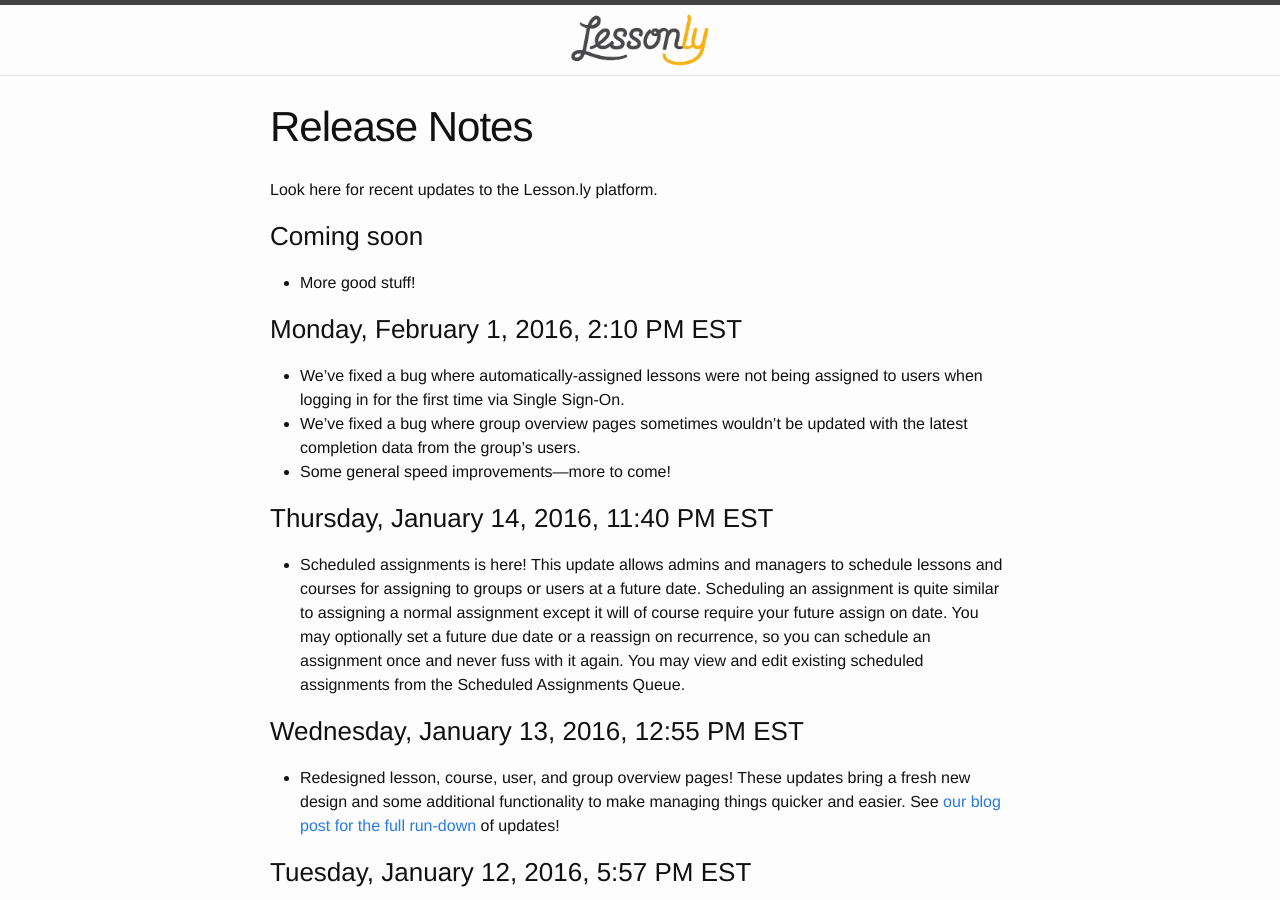
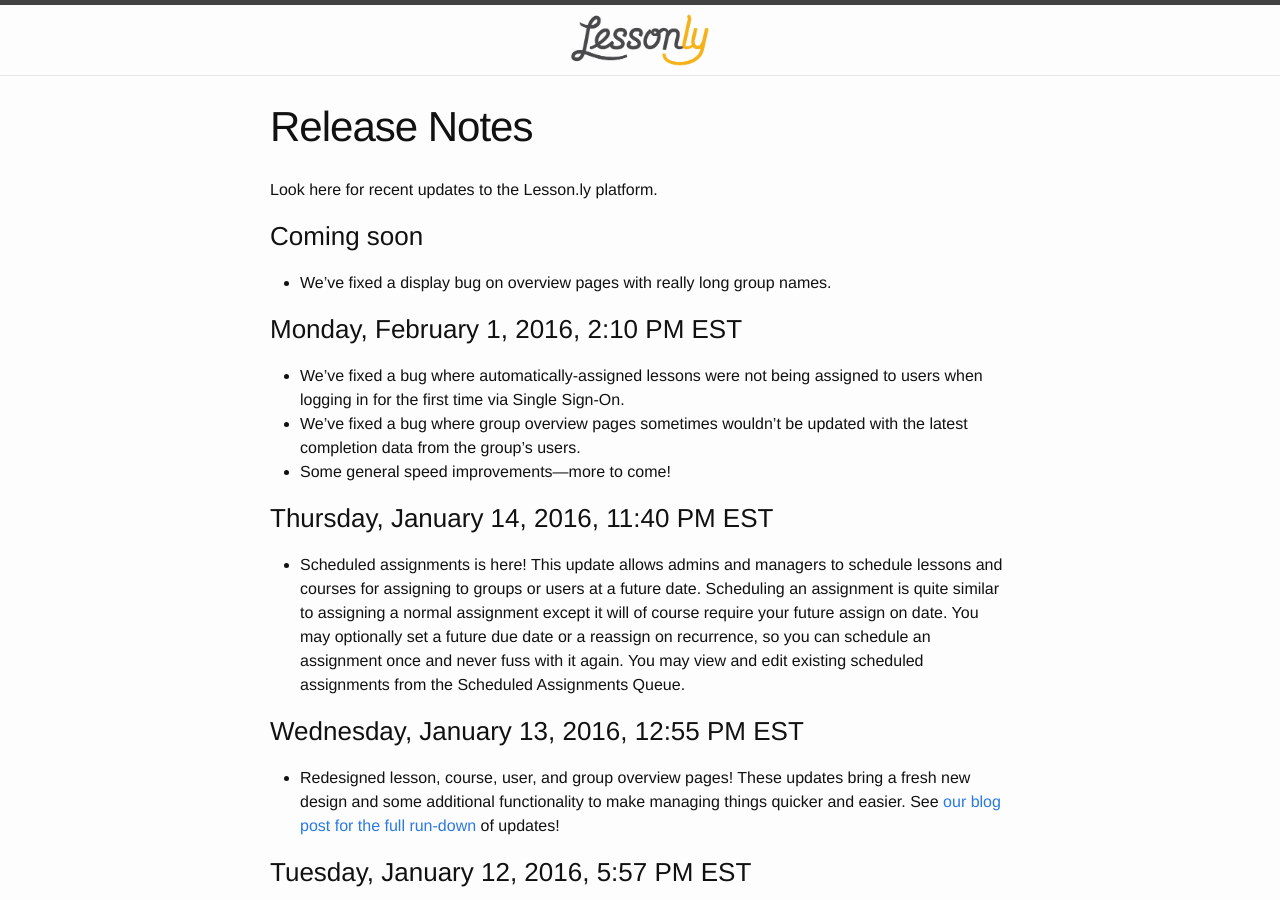
Before and after one commit to isabella232/lessonly.github.io, a Jekyll site: the page built from release-notes.md, in a window 1280 px wide and 900 px high. Built offline with Jekyll 4.4.1, drawn with Linux system fonts in a browser that asks for light colours.

Commit message:
Update release notes

```diff
--- a/release-notes.md
+++ b/release-notes.md
@@ -8,7 +8,7 @@
 
 ### Coming soon
 
-- More good stuff!
+- We've fixed a display bug on overview pages with really long group names.
 
 ### Monday, February 1, 2016, 2:10 PM EST
 
```
